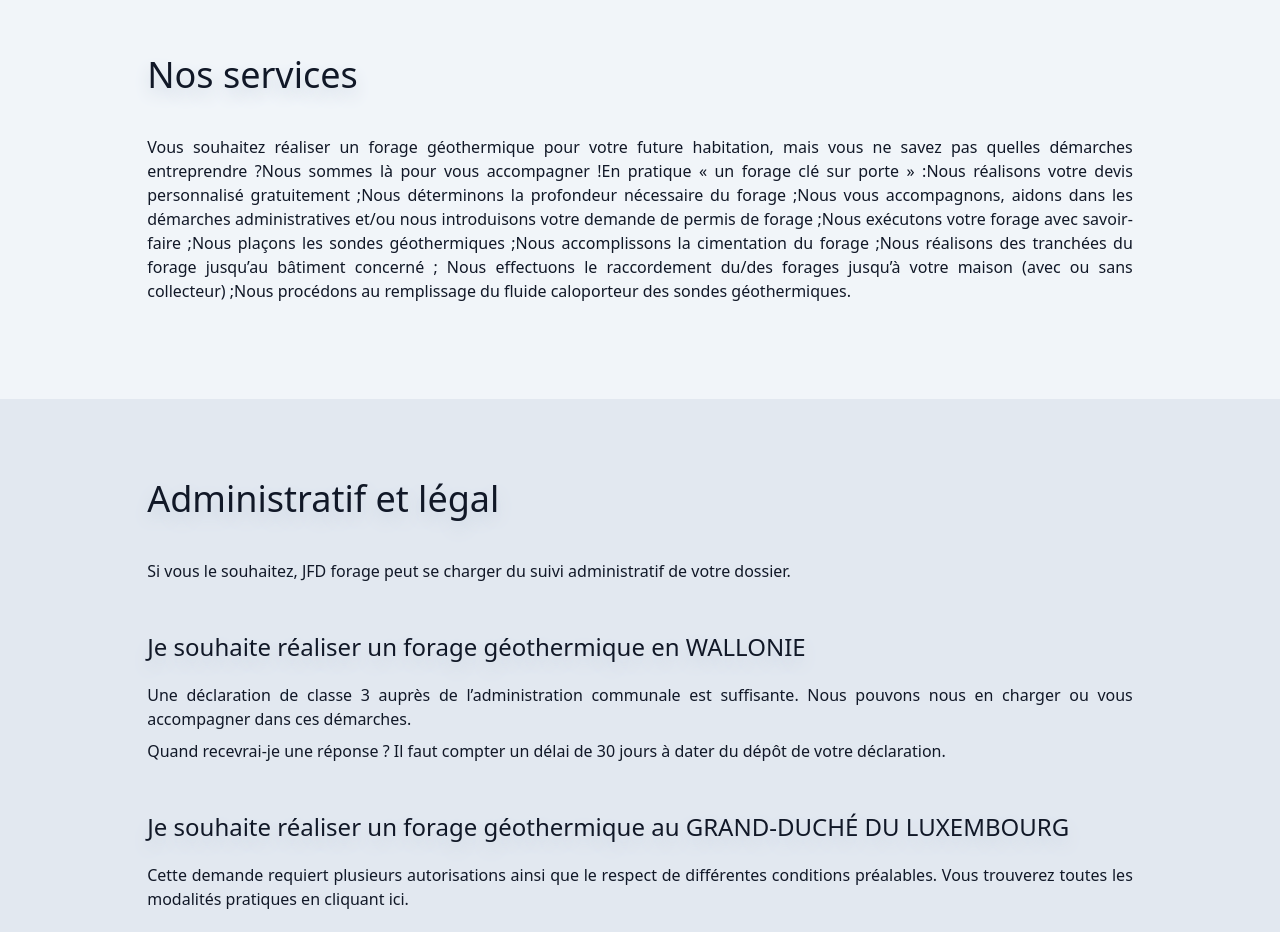
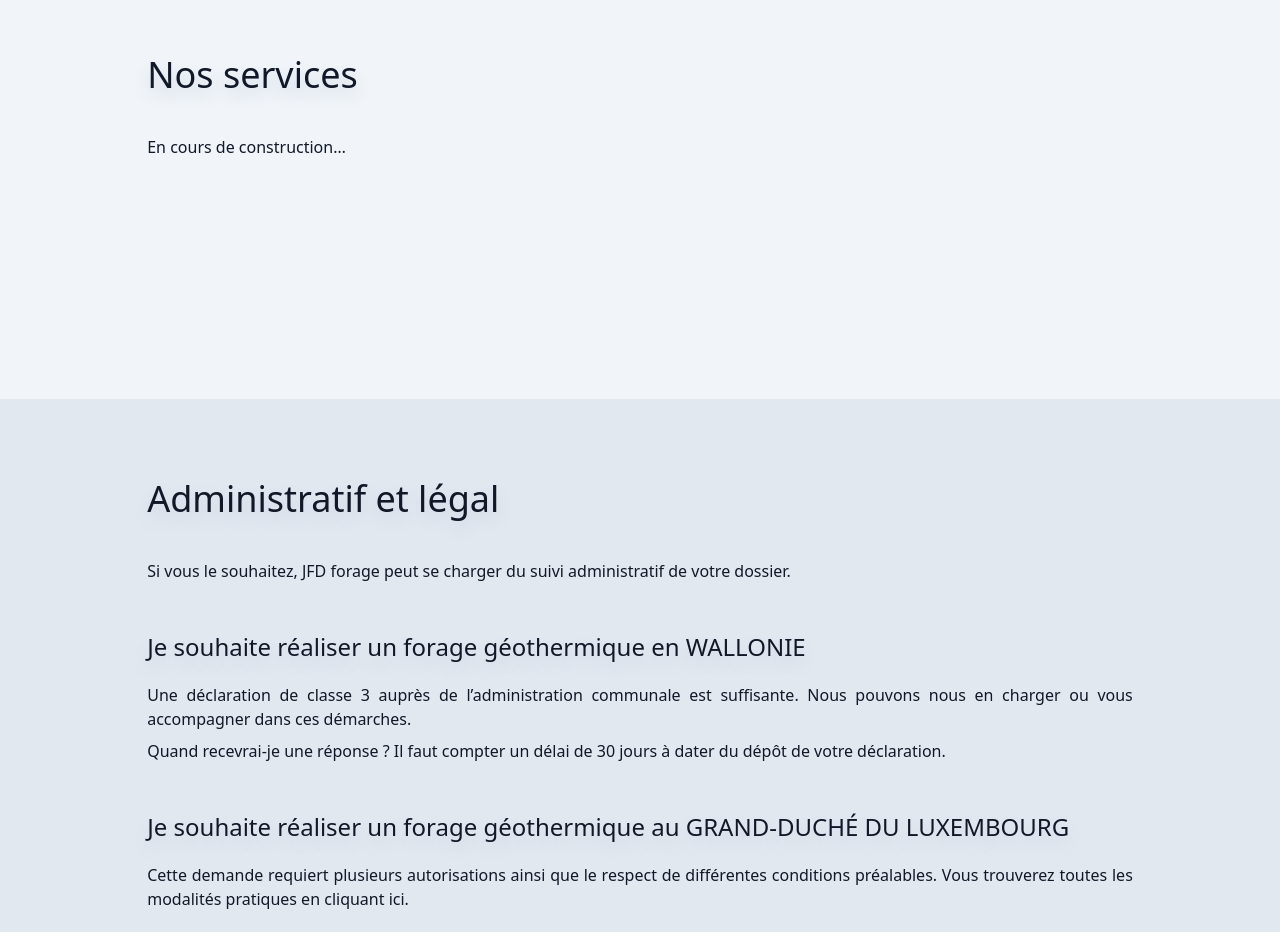
Before and after one commit to tsepton/jfdforage, a Next.js app: page / in a window 1280 px wide. Shown: the part 2400-3332 px from the top of the page. Built offline with nearby package versions, Linux system fonts and the light colour scheme.

Commit message:
Update temporary content

```diff
--- a/src/section/services.tsx
+++ b/src/section/services.tsx
@@ -4,6 +4,15 @@ import trans from "@/translations/translator";
 import { content, title } from "./shared_classes";
 
 export default function ServiceSection(props: any) {
+  const contentTemp = true
+    ? trans.get("sections.photo.content")
+    : <div>
+      {trans.get("sections.service.motivation")}
+      {trans.get("sections.service.endMotivation")}
+      {trans.get("sections.service.subtitle")}
+      {trans.get("sections.service.services")}
+
+    </div>;
   return (
     <Section id={props.id} className={props.className}>
       <SectionCard>
@@ -11,10 +20,7 @@ export default function ServiceSection(props: any) {
           {trans.get("sections.service.title")}
         </h1>
         <div className={content}>
-          {trans.get("sections.service.motivation")}
-          {trans.get("sections.service.endMotivation")}
-          {trans.get("sections.service.subtitle")}
-          {trans.get("sections.service.services")}
+          {contentTemp}
         </div>
       </SectionCard>
     </Section>
```
